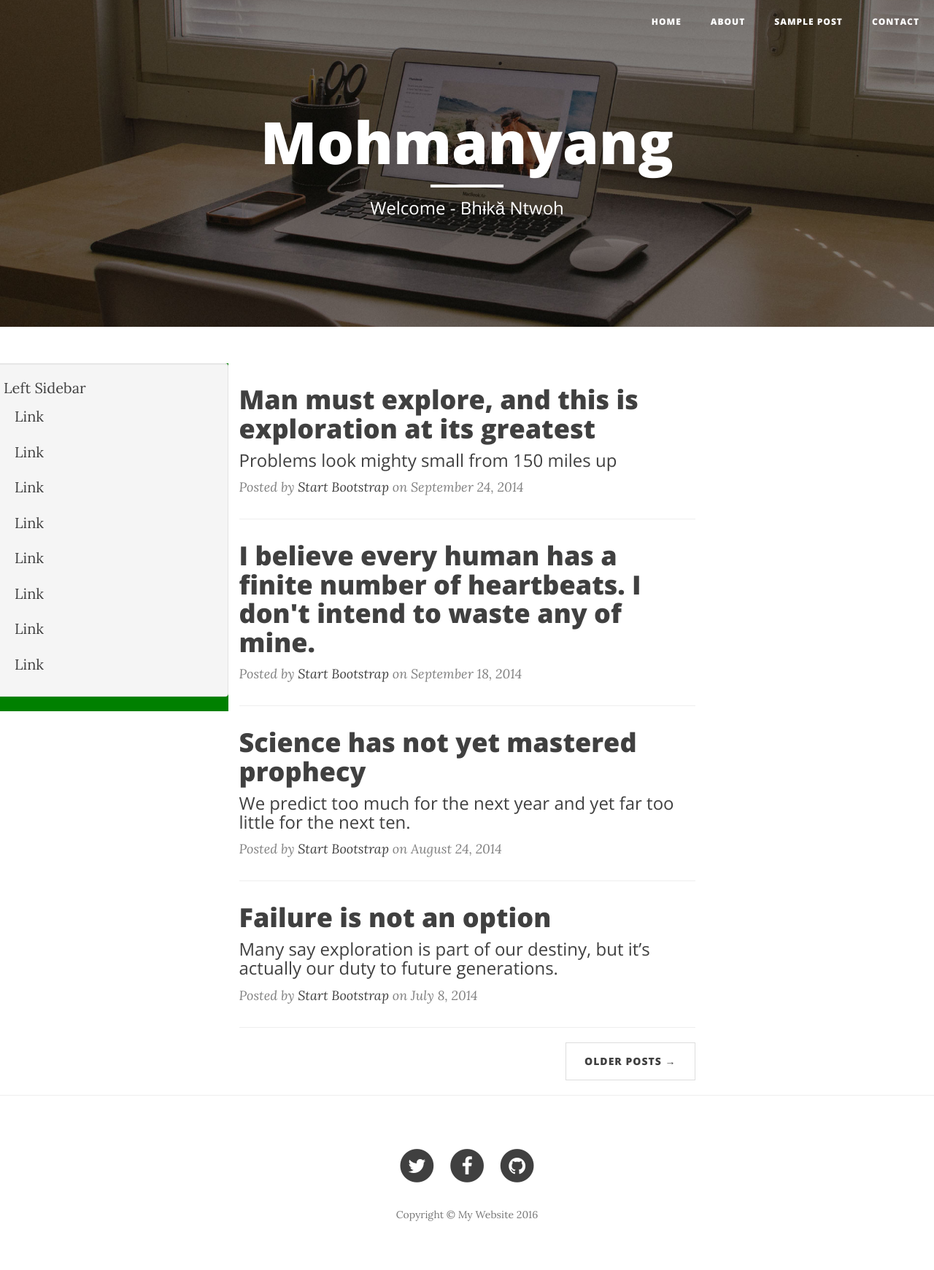
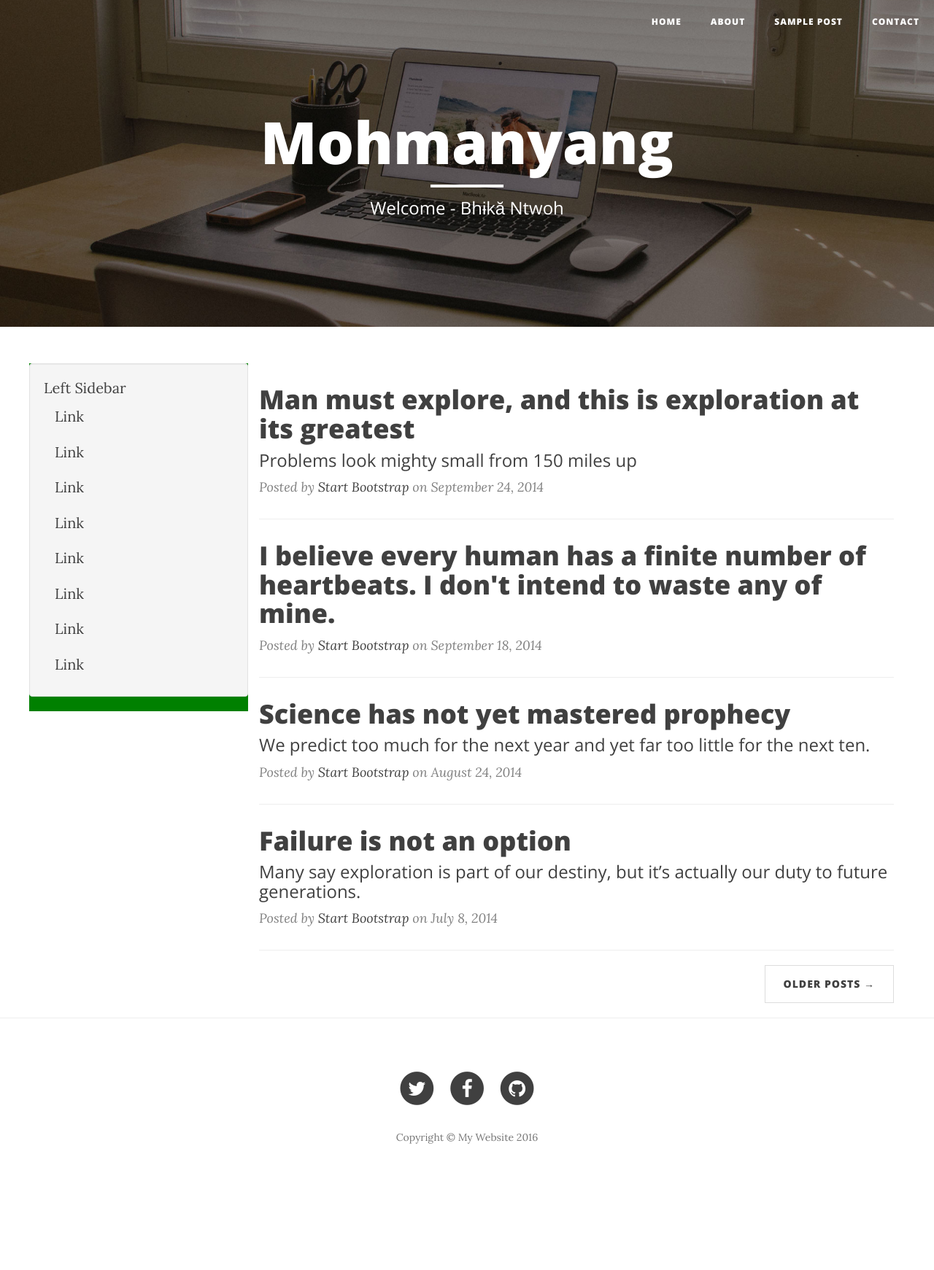
Before and after one commit to LaVillaine/LaVillaine.github.io, a Jekyll site: the page built from index.html, in a window 1280 px wide. Shown: the whole page at 73% size. Built offline with Jekyll 4.4.1, drawn with Linux system fonts in a browser that asks for light colours; nearby versions of some CDN libraries; after the commit the page ends 1635 px from its top, so only the background shows below that.

Commit message:
changed cols

```diff
--- a/_layouts/default.html
+++ b/_layouts/default.html
@@ -71,7 +71,7 @@
     </header>
 
 	<!-- Main Content -->
-    <div class="container-fluid"  style="padding: 0px">
+    <div class="container"  style="padding: 0px">
         <div class="row row-offcanvas row-offcanvas-left">
 			<!--div class="row-offcanvas row-offcanvas-right"-->
 				<div class="col-lg-3 sidebar-offcanvas" style="padding: 0px; background-color:green" id="sidebarLeft" role="navigation">
@@ -89,7 +89,7 @@
 						</ul>
 					</div>
 				</div>
-				<div class="col-lg-6">
+				<div class="col-lg-9">
 					<div class="post-preview">
 						<p class="visible-xs visible-sm">
 							<button type="button" class="btn btn-default btn-sm" data-toggle="offcanvas">
```
